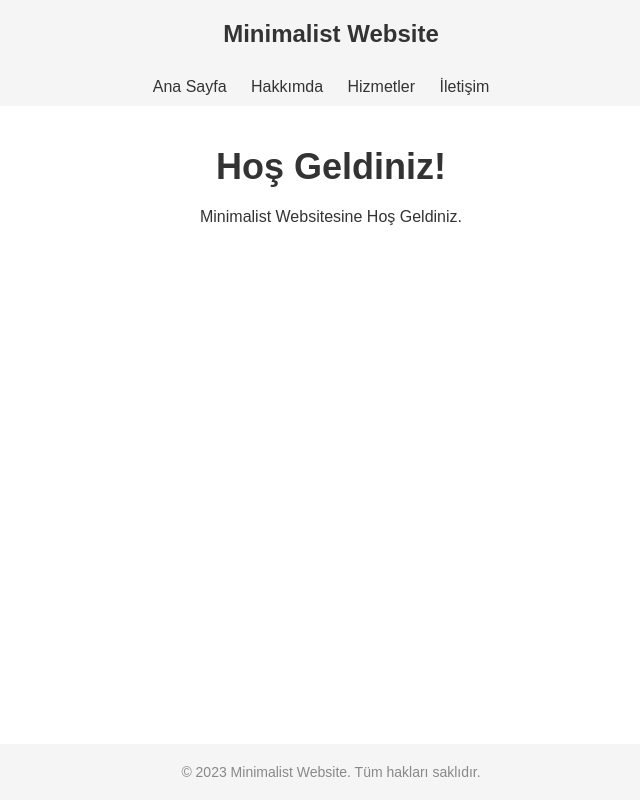
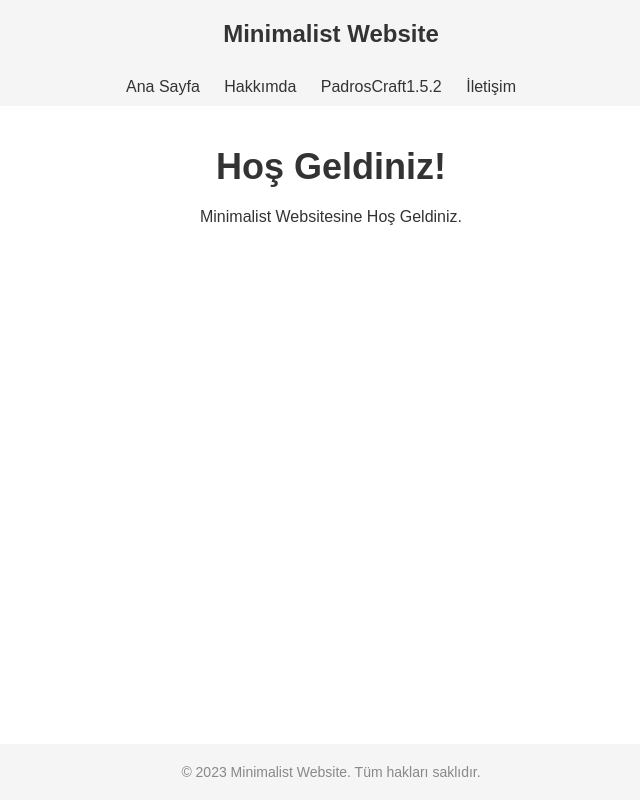
Before and after one commit to Padros0/padros0.github.io, a plain HTML site: page index.html in a window 1280 px wide. Shown: the whole page, without its empty margins (309-949 px from the left). Drawn offline with Linux system fonts and the light colour scheme.

Commit message:
Update index.html

```diff
--- a/index.html
+++ b/index.html
@@ -15,7 +15,7 @@
         <ul>
             <li><a href="#">Ana Sayfa</a></li>
             <li><a href="#">Hakkımda</a></li>
-            <li><a href="#">Hizmetler</a></li>
+            <li><a href="https://padros0.github.io/eaglercraft1.5.2/">PadrosCraft1.5.2</a></li>
             <li><a href="#">İletişim</a></li>
         </ul>
     </nav>
```
